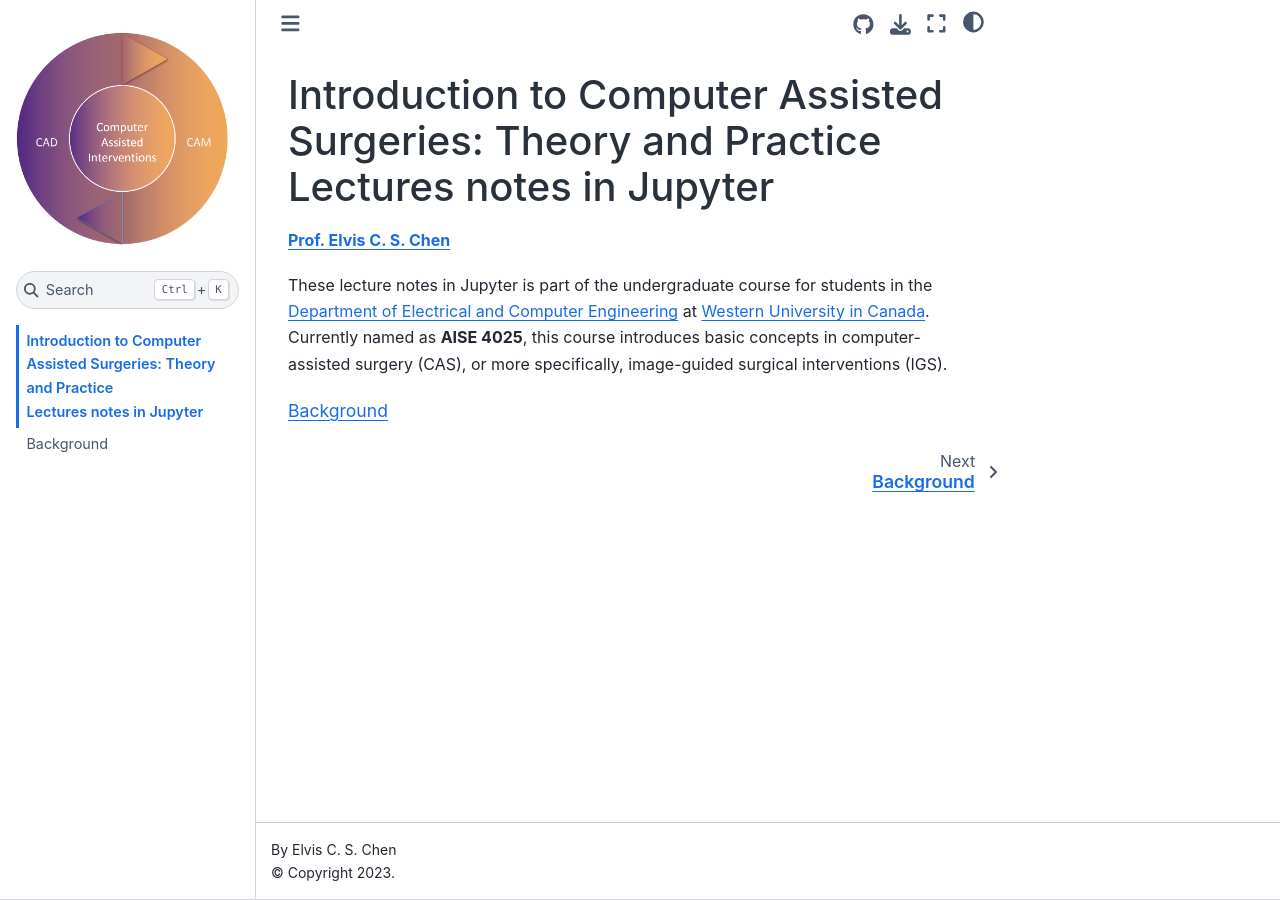
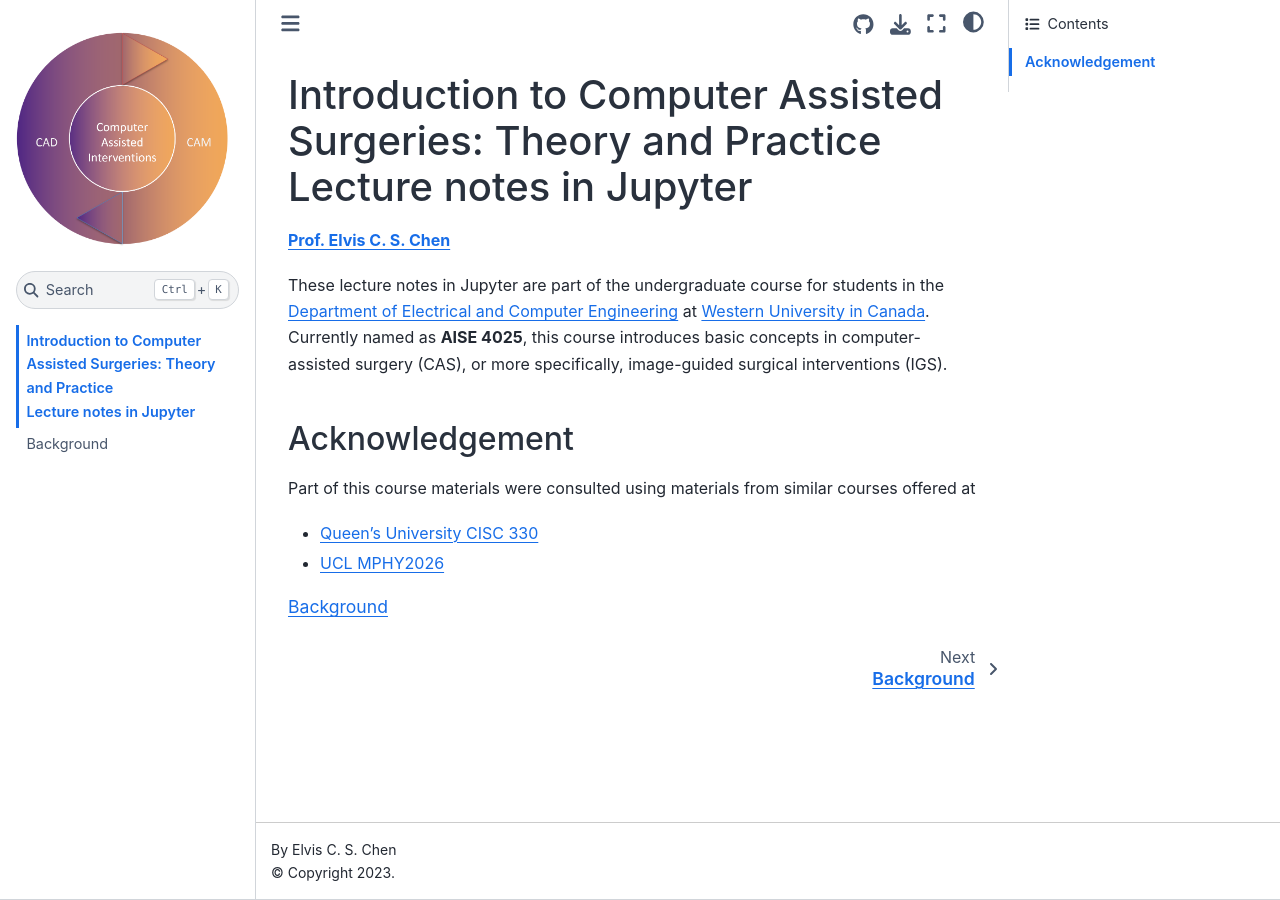
Before and after one commit to cheneuwo/CAS_Book, a Jupyter Book: the page built from intro.md, in a window 1280 px wide. Built offline with Jupyter Book 1.0.4 settings and Sphinx 7.4.7 and the Sphinx Book theme 1.1.4, drawn with Linux system fonts in a browser that asks for light colours.

Commit message:
Update intro.md

````diff
--- a/intro.md
+++ b/intro.md
@@ -1,11 +1,16 @@
 <!-- #region -->
-# Introduction to Computer Assisted Surgeries: Theory and Practice <br> Lectures notes in Jupyter
+# Introduction to Computer Assisted Surgeries: Theory and Practice <br> Lecture notes in Jupyter
 
 [**Prof. Elvis C. S. Chen**](https://www.eng.uwo.ca/electrical//faculty/chen_e/index.html)
 
 <!-- #endregion -->
 
-These lecture notes in Jupyter is part of the undergraduate course for students in the [Department of Electrical and Computer Engineering](https://www.eng.uwo.ca/electrical/) at [Western University in Canada](https://www.uwo.ca/). Currently named as **AISE 4025**, this course introduces basic concepts in computer-assisted surgery (CAS), or more specifically, image-guided surgical interventions (IGS).
+These lecture notes in Jupyter are part of the undergraduate course for students in the [Department of Electrical and Computer Engineering](https://www.eng.uwo.ca/electrical/) at [Western University in Canada](https://www.uwo.ca/). Currently named as **AISE 4025**, this course introduces basic concepts in computer-assisted surgery (CAS), or more specifically, image-guided surgical interventions (IGS).
+
+## Acknowledgement
+Part of this course materials were consulted using materials from similar courses offered at
+- [Queen's University CISC 330](https://www.cs.queensu.ca/undergraduate/courses/CISC-330)
+- [UCL MPHY2026](https://github.com/UCL/MPHY0026/tree/master)
 
 ```{tableofcontents}
 ```
````
